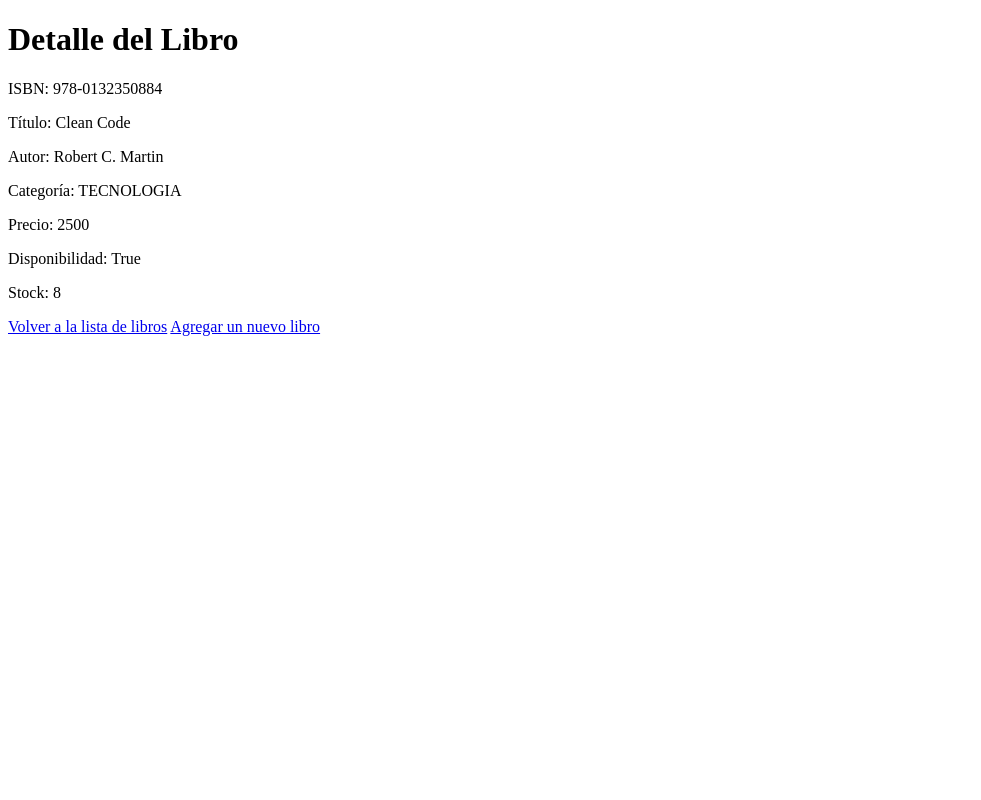
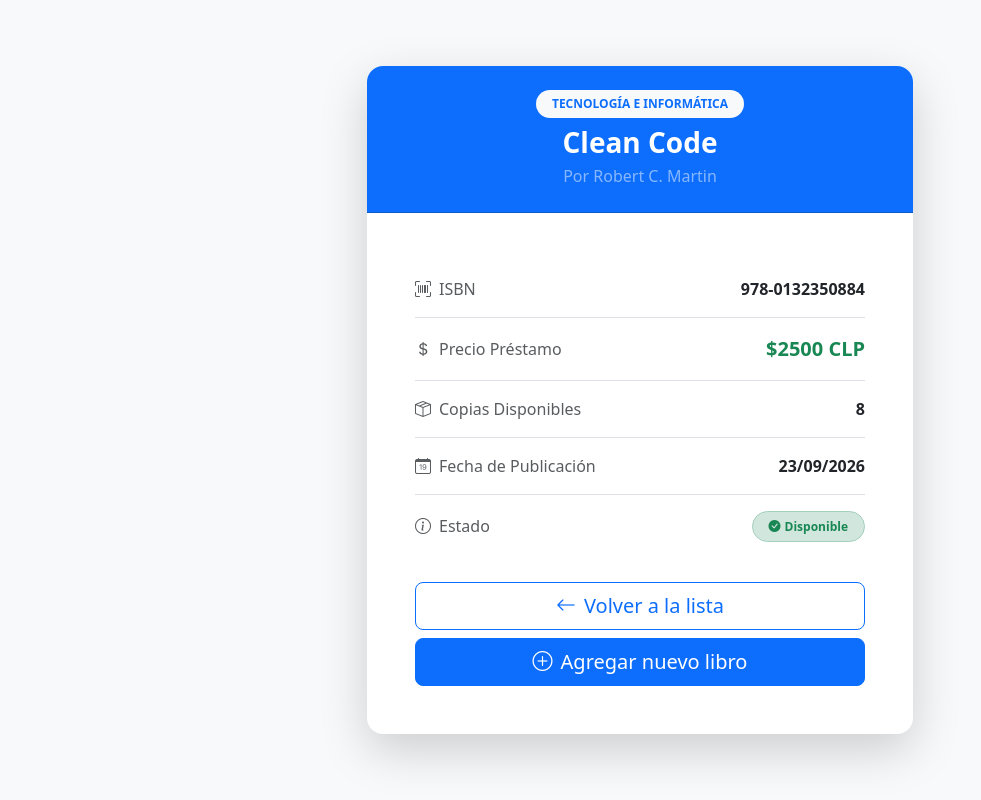
Before and after one commit to ematias10/bibliotech, a Django app: page /libros/1/ in a window 1280 px wide. Shown: the whole page, without its empty margins (0-981 px from the left). Run offline with Django 5.2, Linux system fonts and the light colour scheme; data comes from the database, SQL or seed files in the repository.

Commit message:
add: creada vista detalle libro mediante prompt

```diff
--- a/biblioteca/templates/detalle_libro.html
+++ b/biblioteca/templates/detalle_libro.html
@@ -1,22 +1,81 @@
 <!DOCTYPE html>
-<html lang="en">
+<html lang="es">
+
 <head>
     <meta charset="UTF-8">
     <meta name="viewport" content="width=device-width, initial-scale=1.0">
-    <title>Detalle del Libro</title>
+    <title>Bibliotech - {{ libro.titulo }}</title>
+    <!-- Bootstrap 5 CSS -->
+    <link href="https://cdn.jsdelivr.net/npm/bootstrap@5.3.2/dist/css/bootstrap.min.css" rel="stylesheet">
+    <!-- Bootstrap Icons -->
+    <link href="https://cdn.jsdelivr.net/npm/bootstrap-icons@1.11.1/font/bootstrap-icons.css" rel="stylesheet">
 </head>
-<body>
-    <h1>Detalle del Libro</h1>
-    <p>ISBN: {{ libro.isbn }}</p>
-    <p>Título: {{ libro.titulo }}</p>
-    <p>Autor: {{ libro.autor }}</p>
-    <p>Categoría: {{ libro.categoria }}</p>
-    <p>Precio: {{ libro.precio_prestamo }}</p>
-    <p>Disponibilidad: {{ libro.disponible }}</p>
-    <p>Stock: {{ libro.stock_copias }}</p>
 
-    <a href="{% url 'lista_libros' %}">Volver a la lista de libros</a>
-    <a href="{% url 'agregar_libro' %}">Agregar un nuevo libro</a>
+<body class="bg-light min-vh-100 d-flex align-items-center py-5">
+    <div class="container">
+        <div class="row justify-content-center">
+            <div class="col-12 col-md-8 col-lg-6">
+                <div class="card shadow-lg border-0 rounded-4 overflow-hidden">
+                    <div class="card-header bg-primary text-white text-center py-4">
+                        <span class="badge bg-light text-primary mb-2 px-3 py-2 rounded-pill fw-bold text-uppercase">
+                            {{ libro.get_categoria_display }}
+                        </span>
+                        <h1 class="card-title h3 fw-bold mb-0">{{ libro.titulo }}</h1>
+                        <p class="card-subtitle text-white-50 mt-1 fs-6">Por {{ libro.autor }}</p>
+                    </div>
 
+                    <div class="card-body p-4 p-md-5">
+                        <ul class="list-group list-group-flush mb-4">
+                            <li class="list-group-item d-flex justify-content-between align-items-center px-0 py-3">
+                                <span class="text-muted"><i class="bi bi-upc-scan me-2"></i>ISBN</span>
+                                <span class="fw-semibold text-dark">{{ libro.isbn }}</span>
+                            </li>
+                            <li class="list-group-item d-flex justify-content-between align-items-center px-0 py-3">
+                                <span class="text-muted"><i class="bi bi-currency-dollar me-2"></i>Precio
+                                    Préstamo</span>
+                                <span class="fw-bold text-success fs-5">${{ libro.precio_prestamo }} CLP</span>
+                            </li>
+                            <li class="list-group-item d-flex justify-content-between align-items-center px-0 py-3">
+                                <span class="text-muted"><i class="bi bi-box-seam me-2"></i>Copias Disponibles</span>
+                                <span class="fw-semibold text-dark">{{ libro.stock_copias }}</span>
+                            </li>
+                            <li class="list-group-item d-flex justify-content-between align-items-center px-0 py-3">
+                                <span class="text-muted"><i class="bi bi-calendar-date me-2"></i>Fecha de
+                                    Publicación</span>
+                                <span class="fw-semibold text-dark">{{ libro.fecha_publicacion|date:"d/m/Y" }}</span>
+                            </li>
+                            <li class="list-group-item d-flex justify-content-between align-items-center px-0 py-3">
+                                <span class="text-muted"><i class="bi bi-info-circle me-2"></i>Estado</span>
+                                {% if libro.disponible and libro.stock_copias > 0 %}
+                                <span
+                                    class="badge bg-success-subtle text-success border border-success-subtle rounded-pill px-3 py-2">
+                                    <i class="bi bi-check-circle-fill me-1"></i>Disponible
+                                </span>
+                                {% else %}
+                                <span
+                                    class="badge bg-danger-subtle text-danger border border-danger-subtle rounded-pill px-3 py-2">
+                                    <i class="bi bi-x-circle-fill me-1"></i>No Disponible
+                                </span>
+                                {% endif %}
+                            </li>
+                        </ul>
+
+                        <div class="d-grid gap-2">
+                            <a href="{% url 'lista_libros' %}" class="btn btn-outline-primary btn-lg rounded-3">
+                                <i class="bi bi-arrow-left me-2"></i>Volver a la lista
+                            </a>
+                            <a href="{% url 'agregar_libro' %}" class="btn btn-primary btn-lg rounded-3">
+                                <i class="bi bi-plus-circle me-2"></i>Agregar nuevo libro
+                            </a>
+                        </div>
+                    </div>
+                </div>
+            </div>
+        </div>
+    </div>
+
+    <!-- Bootstrap 5 Bundle JS -->
+    <script src="https://cdn.jsdelivr.net/npm/bootstrap@5.3.2/dist/js/bootstrap.bundle.min.js"></script>
 </body>
+
 </html>
```
